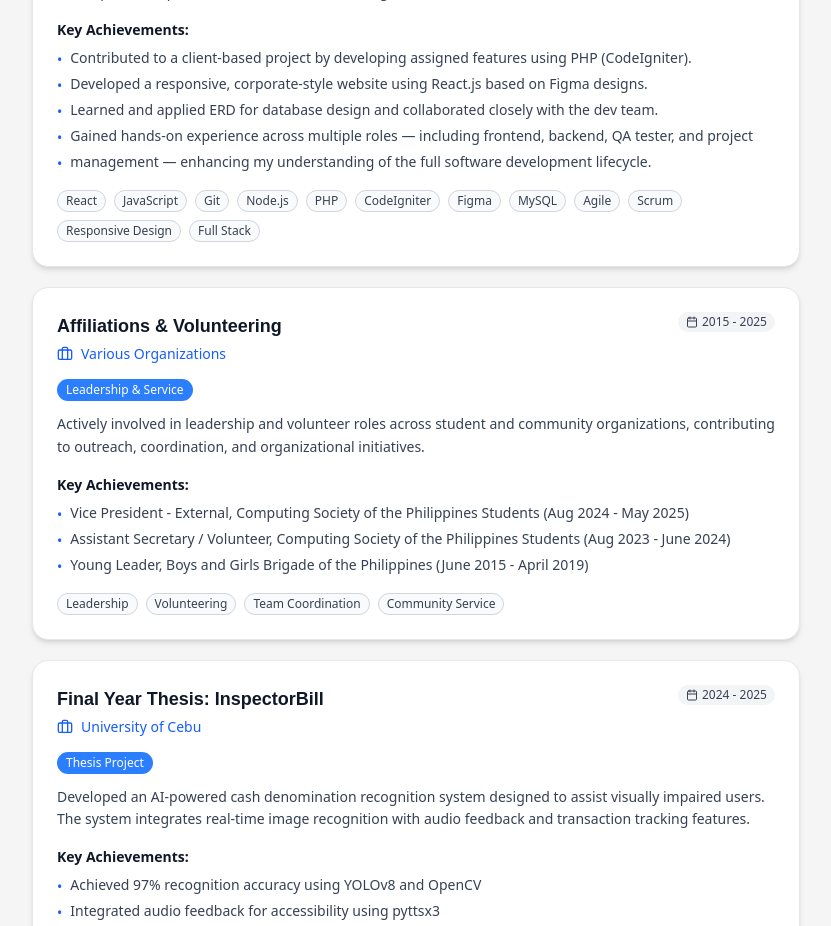
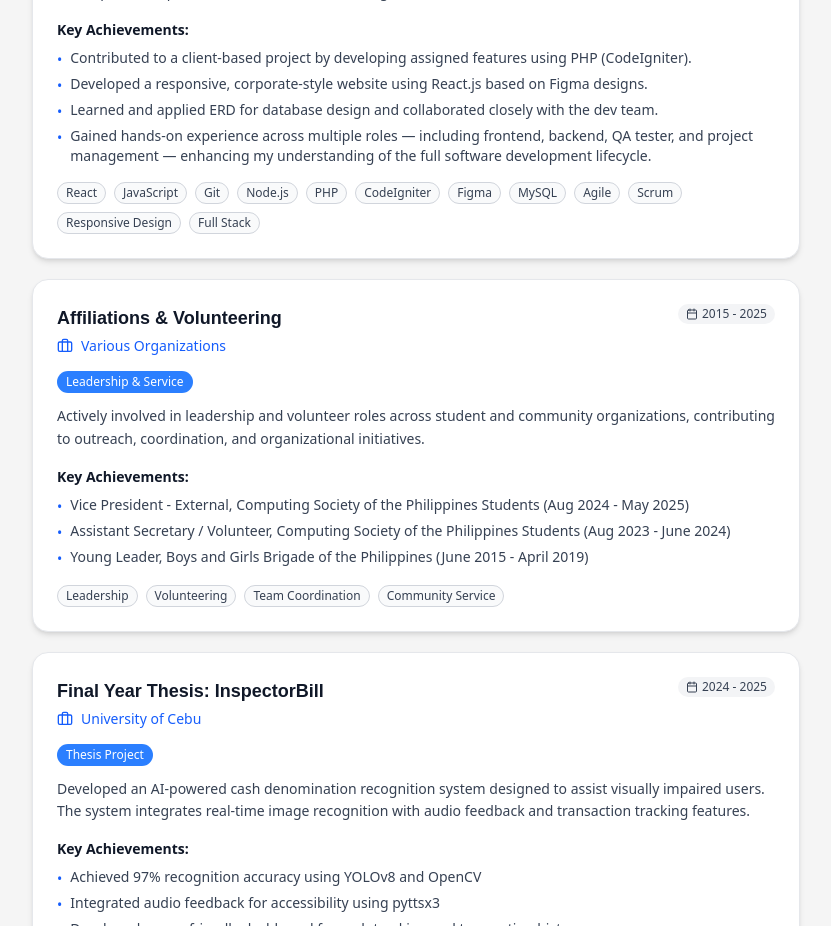
Before and after one commit to dianesophia/Portfolio, a React (Vite) app: page / in a window 1280 px wide. Shown: the part 3700-4626 px from the top of the page, without its empty margins (224-1055 px from the left). Built offline with nearby package versions, Linux system fonts and the light colour scheme.

Commit message:
Fix: Internship key achievement

```diff
--- a/src/components/Experience.tsx
+++ b/src/components/Experience.tsx
@@ -14,8 +14,7 @@ const Experience = () => {
         "Contributed to a client-based project by developing assigned features using PHP (CodeIgniter).",
         "Developed a responsive, corporate-style website using React.js based on Figma designs.",
         "Learned and applied ERD for database design and collaborated closely with the dev team.",
-        "Gained hands-on experience across multiple roles — including frontend, backend, QA tester, and project",
-      "management — enhancing my understanding of the full software development lifecycle."
+        "Gained hands-on experience across multiple roles — including frontend, backend, QA tester, and project management — enhancing my understanding of the full software development lifecycle."
       ],
       tags: ["React", "JavaScript", "Git", "Node.js", "PHP", "CodeIgniter" , "Figma" , "MySQL" ," Agile" ,"Scrum" ,"Responsive Design","Full Stack" ],
     },
```
